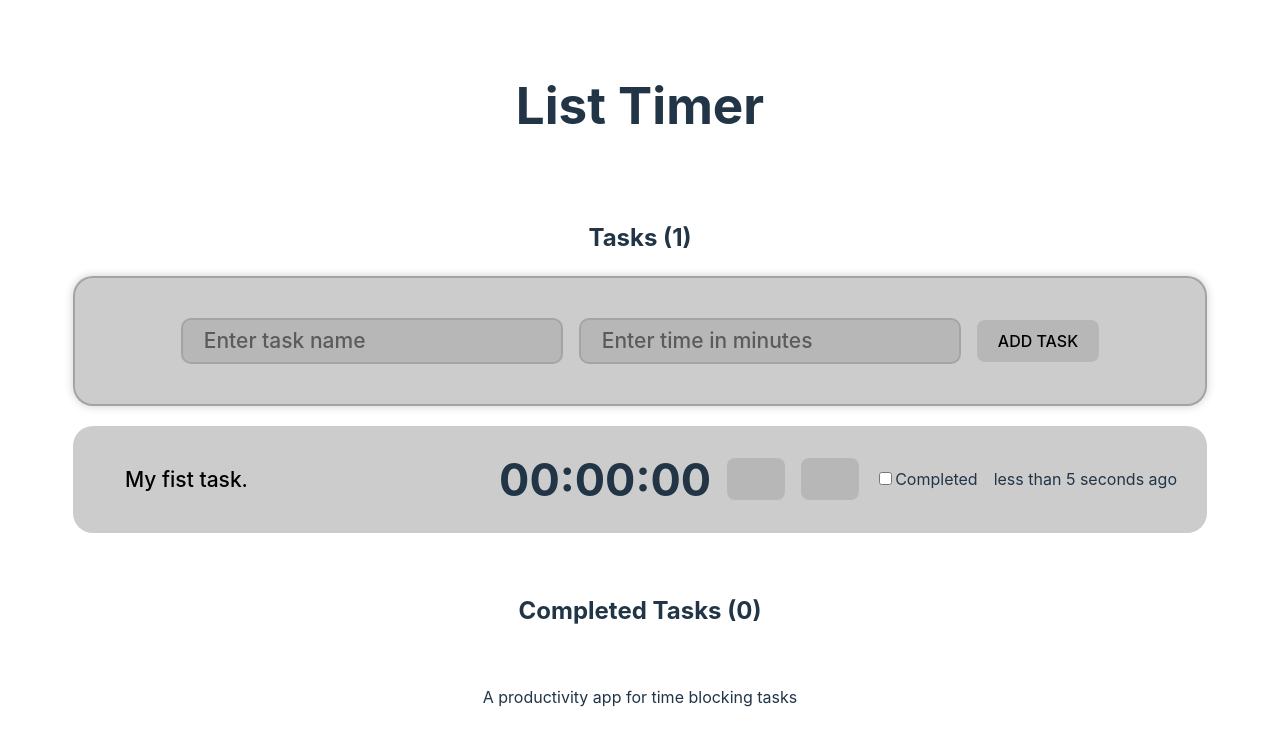
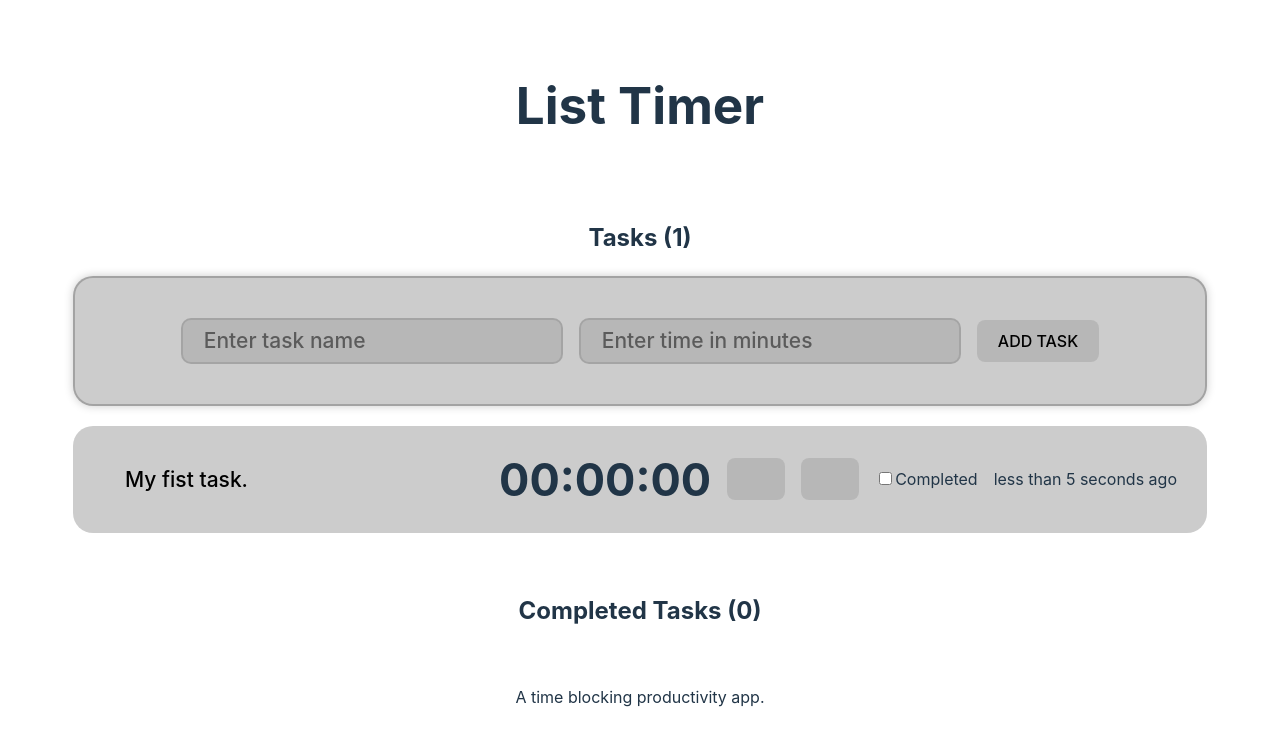
Before and after one commit to mrjasonweaver/dayredi, a React (Vite) app: page / in a window 1280 px wide. Shown: the top 746 px of the page. Built offline with nearby package versions, Linux system fonts and the light colour scheme; some icons are missing.

Commit message:
Update name

```diff
--- a/src/App.tsx
+++ b/src/App.tsx
@@ -32,7 +32,7 @@ function App() {
   const [lists, setLists] = useState<List[]>(localList.length ? localList : initialList);
   const [currentList, setCurrentList] = useState<string>(initialListId);
   const title = 'List Timer';
-  const description = 'A productivity app for time blocking tasks';
+  const description = 'A time blocking productivity app.';
 
 
   return (
```
